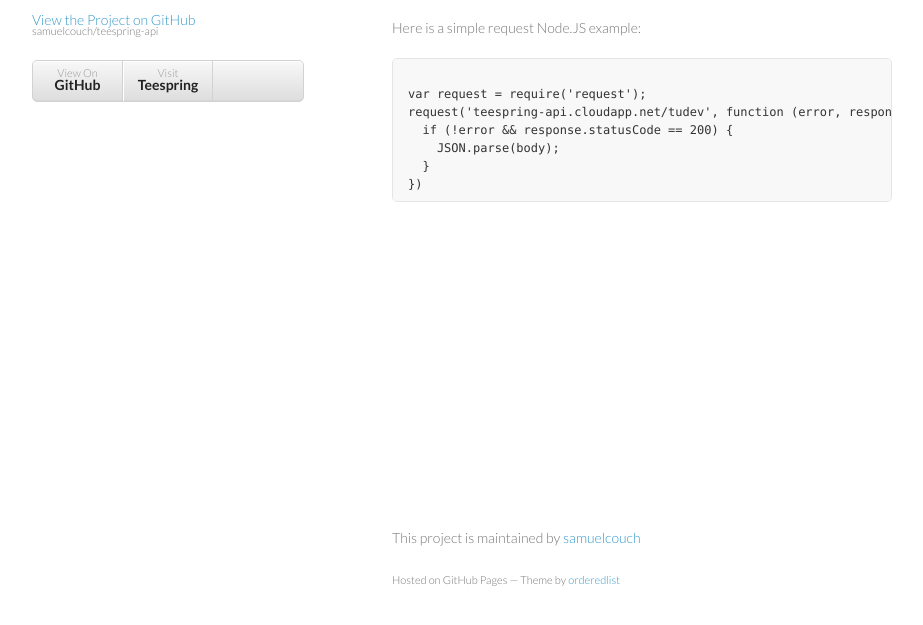
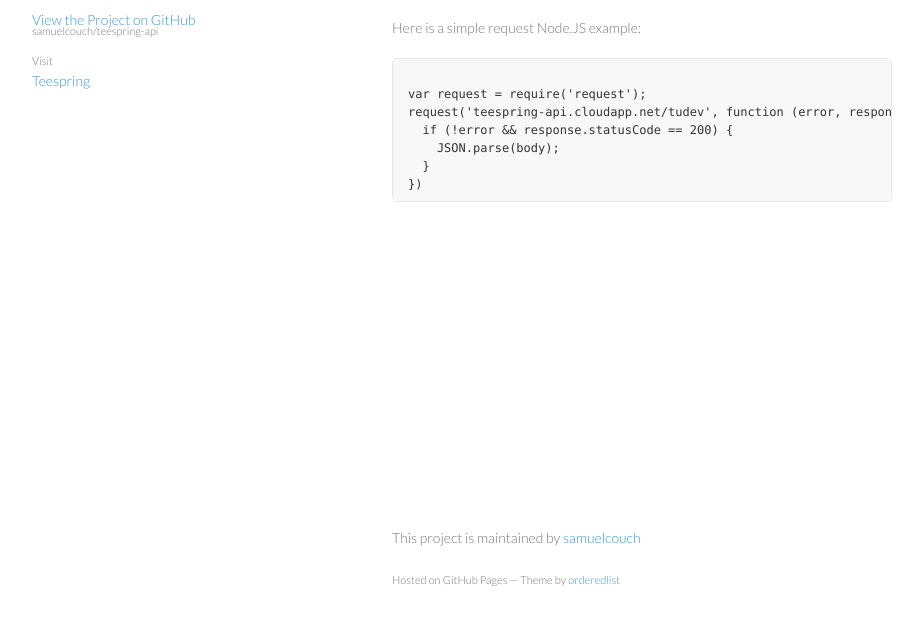
Before and after one commit to hmphu/teespring-api, a plain HTML site: page index.html in a window 1280 px wide. Shown: the part 141-766 px from the top of the page, without its empty margins (178-1101 px from the left). Drawn offline with Linux system fonts and the light colour scheme.

Commit message:
Update index.html

```diff
--- a/index.html
+++ b/index.html
@@ -19,12 +19,7 @@
         <p>[Unofficial] API for Teespring</p>
 
         <p class="view"><a href="https://github.com/samuelcouch/teespring-api">View the Project on GitHub <small>samuelcouch/teespring-api</small></a></p>
-
-
-        <ul>
-          <li><a href="https://github.com/samuelcouch/teespring-api">View On <strong>GitHub</strong></a></li>
-          <li><a href="hhtp://teespring.com/">Visit <strong>Teespring</strong></a></li>
-        </ul>
+        <p class="view"><a href="http://teespring.com/"><small>Visit</small> Teespring</a></p>
       </header>
       <section>
         <h3>Getting Started:</h3>
```
